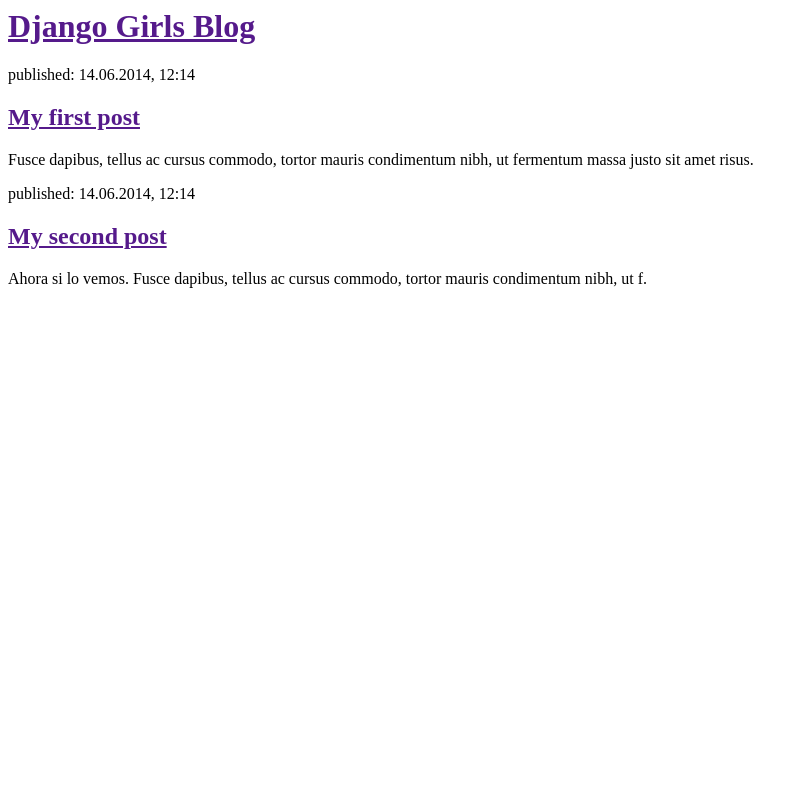
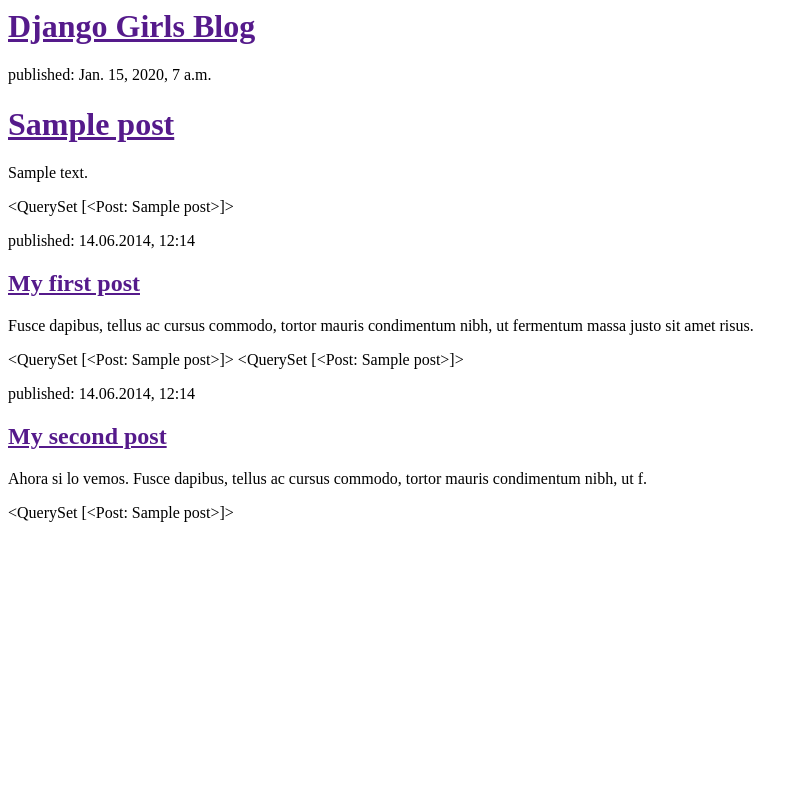
Before and after one commit to diegoc74/my-first-blog, a Django app: template blog/templates/blog/post_list.html in a window 1280 px wide. Shown: the whole page, without its empty margins (0-808 px from the left). Run offline with Django 3.2, Linux system fonts and the light colour scheme; the template is opened without the code that fills it: values that come from a table or form of the project are taken from there, others are empty; tables that the repository leaves empty hold one stand-in row (values such as "Sample post").

Commit message:
Modified templates to display posts from database.

```diff
--- a/blog/templates/blog/post_list.html
+++ b/blog/templates/blog/post_list.html
@@ -7,16 +7,24 @@
             <h1><a href="">Django Girls Blog</a></h1>
         </div>
 
+       {% for post in posts %}
         <div>
+            <p>published: {{ post.published_date }}</p>
+            <h1><a href="">{{ post.title }}</a></h1>
+            <p>{{ post.text|linebreaksbr }}</p>
+        </div>
+       {% endfor %}
+
+        {{ posts }}
             <p>published: 14.06.2014, 12:14</p>
             <h2><a href="">My first post</a></h2>
             <p>Fusce dapibus, tellus ac cursus commodo, tortor mauris condimentum nibh, ut fermentum massa justo sit amet risus.</p>
-        </div>
+        {{ posts }}
 
-        <div>
+        {{ posts }}
             <p>published: 14.06.2014, 12:14</p>
             <h2><a href="">My second post</a></h2>
             <p>Ahora si lo vemos. Fusce dapibus, tellus ac cursus commodo, tortor mauris condimentum nibh, ut f.</p>
-        </div>
+        {{ posts }}
     </body>
 </html>
--- a/blog/views.py
+++ b/blog/views.py
@@ -1,6 +1,9 @@
 from django.shortcuts import render
+from django.utils import timezone
+from .models import Post
 
 def post_list(request):
-    return render(request, 'blog/post_list.html', {})
+    posts = Post.objects.filter(published_date__lte=timezone.now()).order_by('published_date')
+    return render(request, 'blog/post_list.html', {'posts': posts})
 
 # Create your views here.
```
